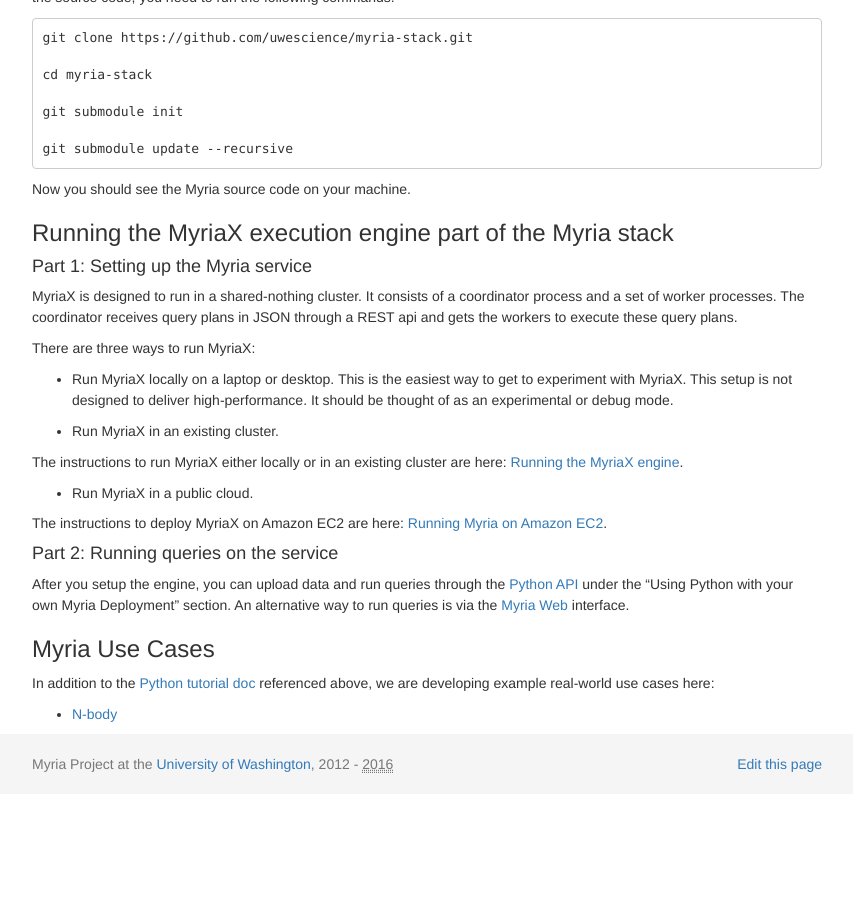
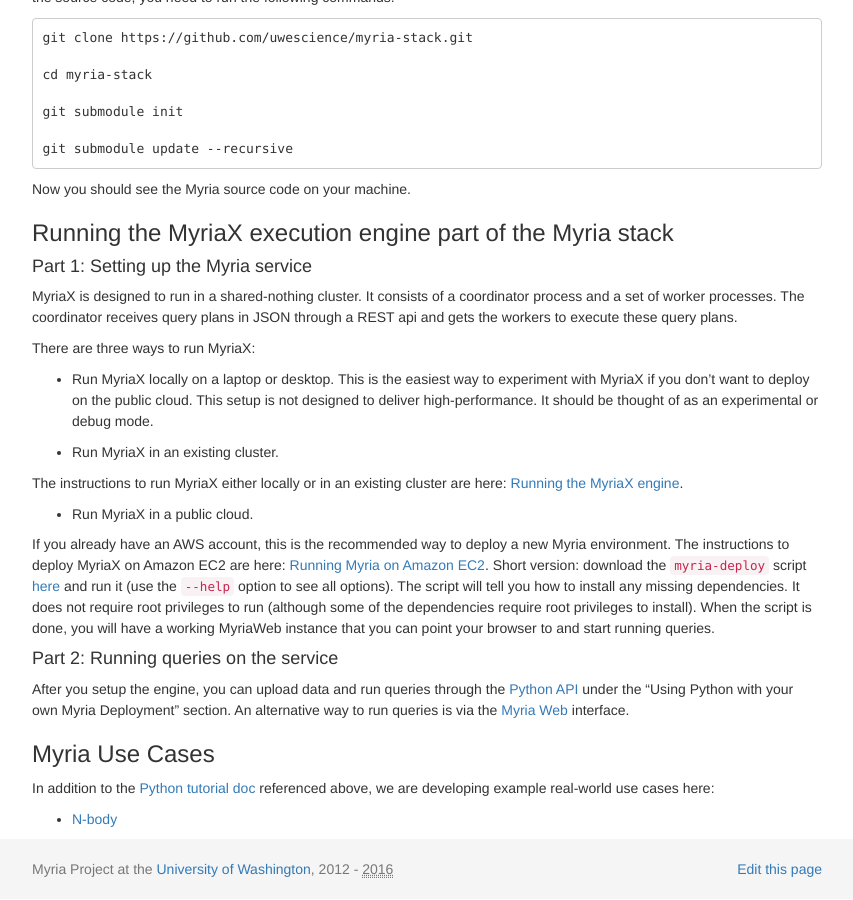
Before and after one commit to uwescience/myria-website, a Jekyll site: the page built from docs/index.markdown, in a window 1280 px wide and 900 px high, scrolled down 2300 px. Shown: the whole window, without its empty margins (213-1066 px from the left). Built offline with Jekyll 4.4.1, drawn with Linux system fonts in a browser that asks for light colours; nearby versions of some CDN libraries; Markdown is read by kramdown in place of the engine named in the settings; before the commit the page ends 3095 px from its top, so only the background shows below that; some of the changed text lies outside the part shown.

Commit message:
Point to myria-ec2-ansible README
Since the StarCluster EC2 install instructions are obsolete, and the Ansible installer is now the simplest way to deploy Myria, I redirected the EC2 instructions to the README for myria-ec2-ansible/reef. Most users should be able to just run the `myria-deploy` script.

```diff
--- a/docs/index.markdown
+++ b/docs/index.markdown
@@ -160,7 +160,7 @@
 There are three ways to run MyriaX:
 
 - Run MyriaX locally on a laptop or desktop. This is the easiest
-way to get to experiment with MyriaX. This setup is not designed
+way to experiment with MyriaX if you don't want to deploy on the public cloud. This setup is not designed
 to deliver high-performance. It should be thought of as an experimental
 or debug mode.
 
@@ -170,7 +170,7 @@
 
 - Run MyriaX in a public cloud.
 
-The instructions to deploy MyriaX on Amazon EC2 are here: [Running Myria on Amazon EC2](myria-ec2.html).
+If you already have an AWS account, this is the recommended way to deploy a new Myria environment. The instructions to deploy MyriaX on Amazon EC2 are here: [Running Myria on Amazon EC2](https://github.com/uwescience/myria-ec2-ansible/blob/reef/README.md). Short version: download the `myria-deploy` script [here](https://raw.githubusercontent.com/uwescience/myria-ec2-ansible/reef/myria-deploy) and run it (use the `--help` option to see all options). The script will tell you how to install any missing dependencies. It does not require root privileges to run (although some of the dependencies require root privileges to install). When the script is done, you will have a working MyriaWeb instance that you can point your browser to and start running queries.
 
 #### Part 2: Running queries on the service
 After you setup the engine, you can upload data and run queries through the [Python API](myria-python/index.html) under the "Using Python with your own Myria Deployment" section. An alternative way to run queries is via the [Myria Web](myriaweb.html) interface.
```
Also changed, not shown: other parts of docs/index.markdown (+1 -1 lines).
